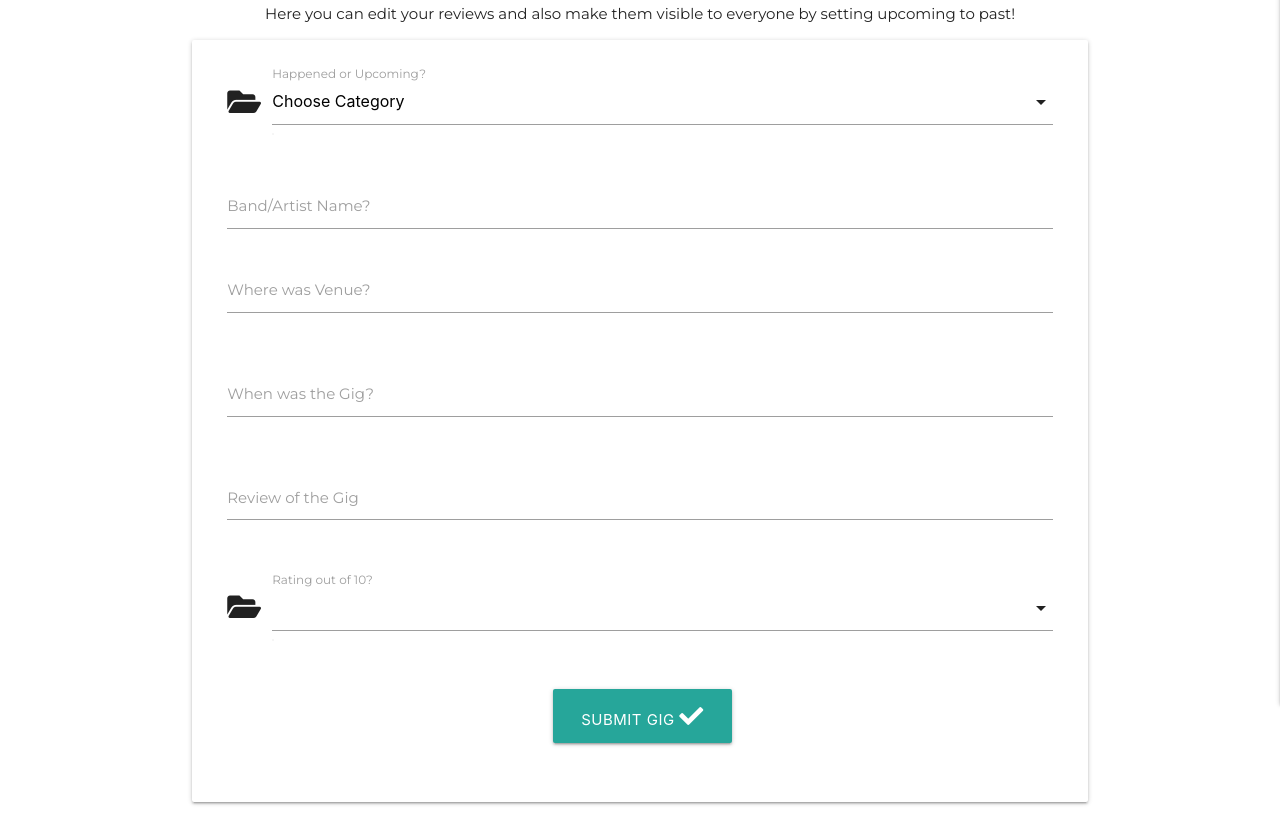
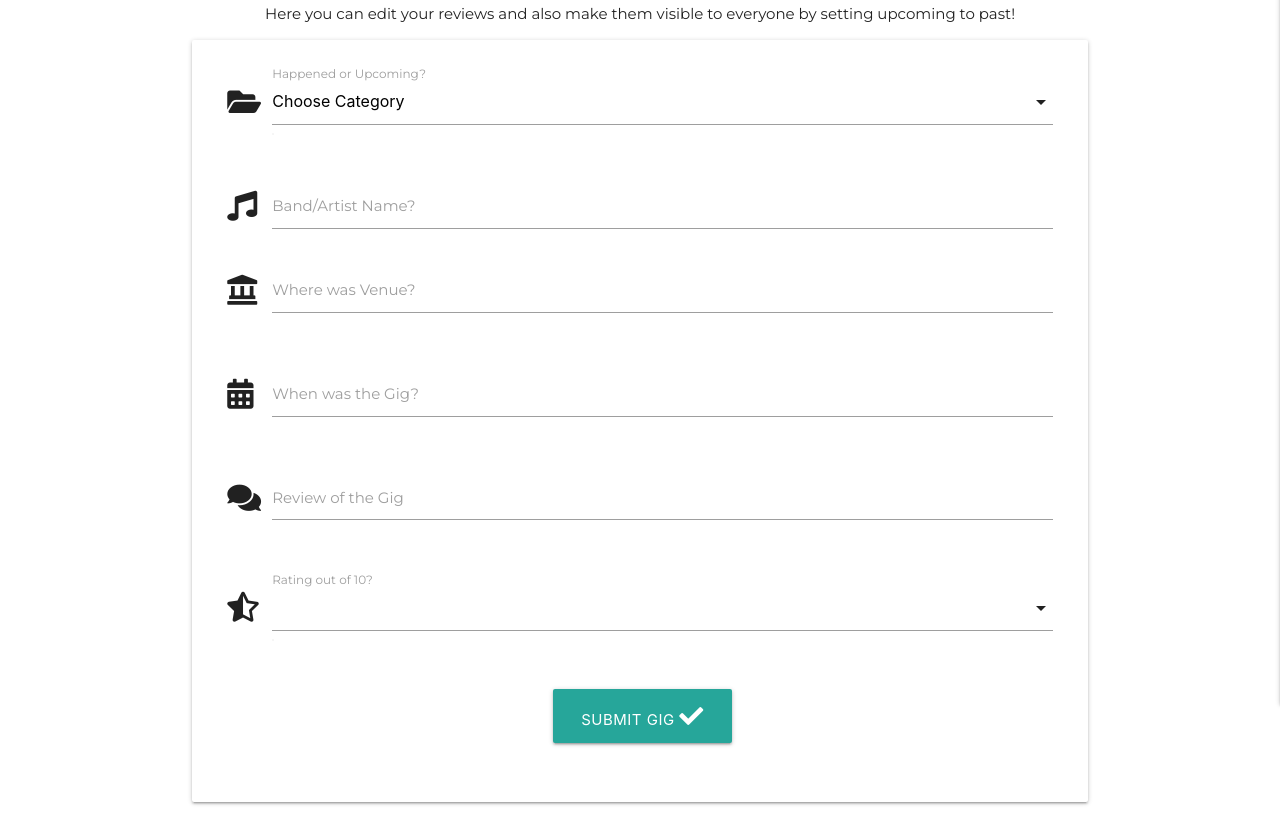
Before and after one commit to Code-Institute-Submissions/deanoandrejevic-RateTheGigMS3_DecResub, a Flask app: template templates/edit_gig.html in a window 1280 px wide. Shown: the part 156-973 px from the top of the page. Run offline with Flask 2, Linux system fonts and the light colour scheme; the template is opened without the code that fills it, so the values that code supplies are empty; some libraries are stand-ins or nearby versions.

Commit message:
added some styling to add, edit gigs forms, also upped the year range on datepicker

```diff
--- a/static/js/script.js
+++ b/static/js/script.js
@@ -6,6 +6,7 @@ $(document).ready(function () {
     $("select").formSelect();
     $(".datepicker").datepicker({
         format: "dd mmmm, yyyy",
+        yearRange: 100,
         showClearBtn: true,
         i18n: {
             done: "Select"
--- a/templates/edit_gig.html
+++ b/templates/edit_gig.html
@@ -29,29 +29,33 @@
         </div>
         <div class="row">
             <div class="input-field col s12">
+                <i class="fas fa-music prefix"></i>
                 <input id="band_name" name="band_name" type="text" value="{{ gig.band_name }}" class="validate">
                 <label for="band_name">Band/Artist Name?</label>
             </div>
             <div class="input-field col s12">
+                <i class="fas fa-landmark prefix"></i>
                 <input id="where" name="where" type="text" value="{{ gig.where }}" class="validate">
                 <label for="where">Where was Venue?</label>
             </div>
         </div>
         <div class="row">
             <div class="input-field col s12">
+                <i class="fas fa-calendar-alt prefix"></i>
                 <input id="when" name="when" type="text" value="{{ gig.when }}" class="datepicker validate">
                 <label for="name">When was the Gig?</label>
             </div>
         </div>
         <div class="row">
             <div class="input-field col s12">
+                <i class="fas fa-comments prefix"></i>
                 <textarea id="review" name="review" maxlength="300" class="materialize-textarea">{{ gig.description }}</textarea>
                 <label for="review">Review of the Gig</label>
             </div>
         </div>
         <div class="row">
             <div class="input-field col s12">
-                <i class="fas fa-folder-open prefix"></i>
+                <i class="fas fa-star-half-alt prefix"></i>
                 <select name="rating" id="rating" class="validate" required>
                     <option value="" disabled selected>{{ gig.rating }}</option>
                     <option value="1">1</option>
```
Also changed, not shown: templates/add_gig.html (+8 -4 lines).
